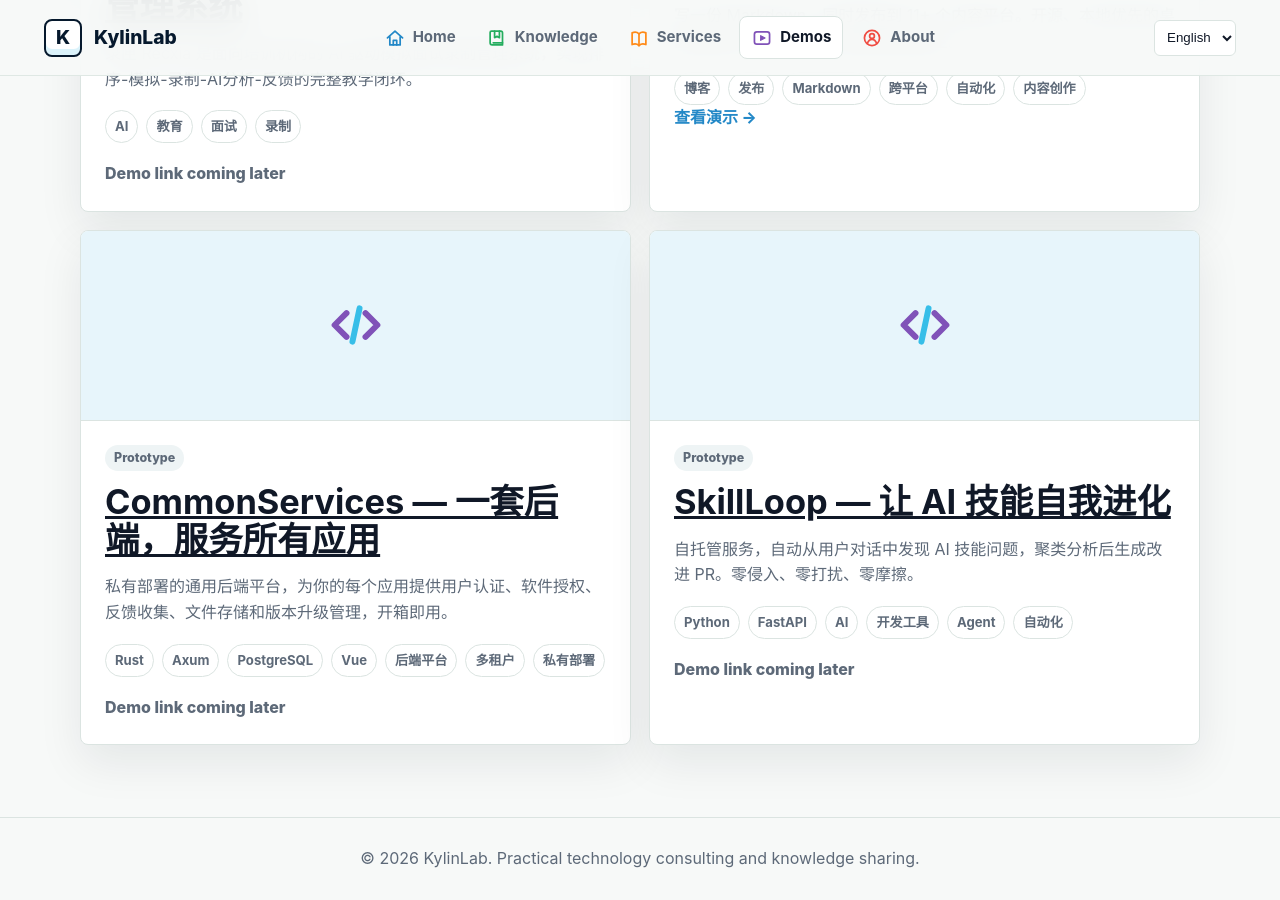
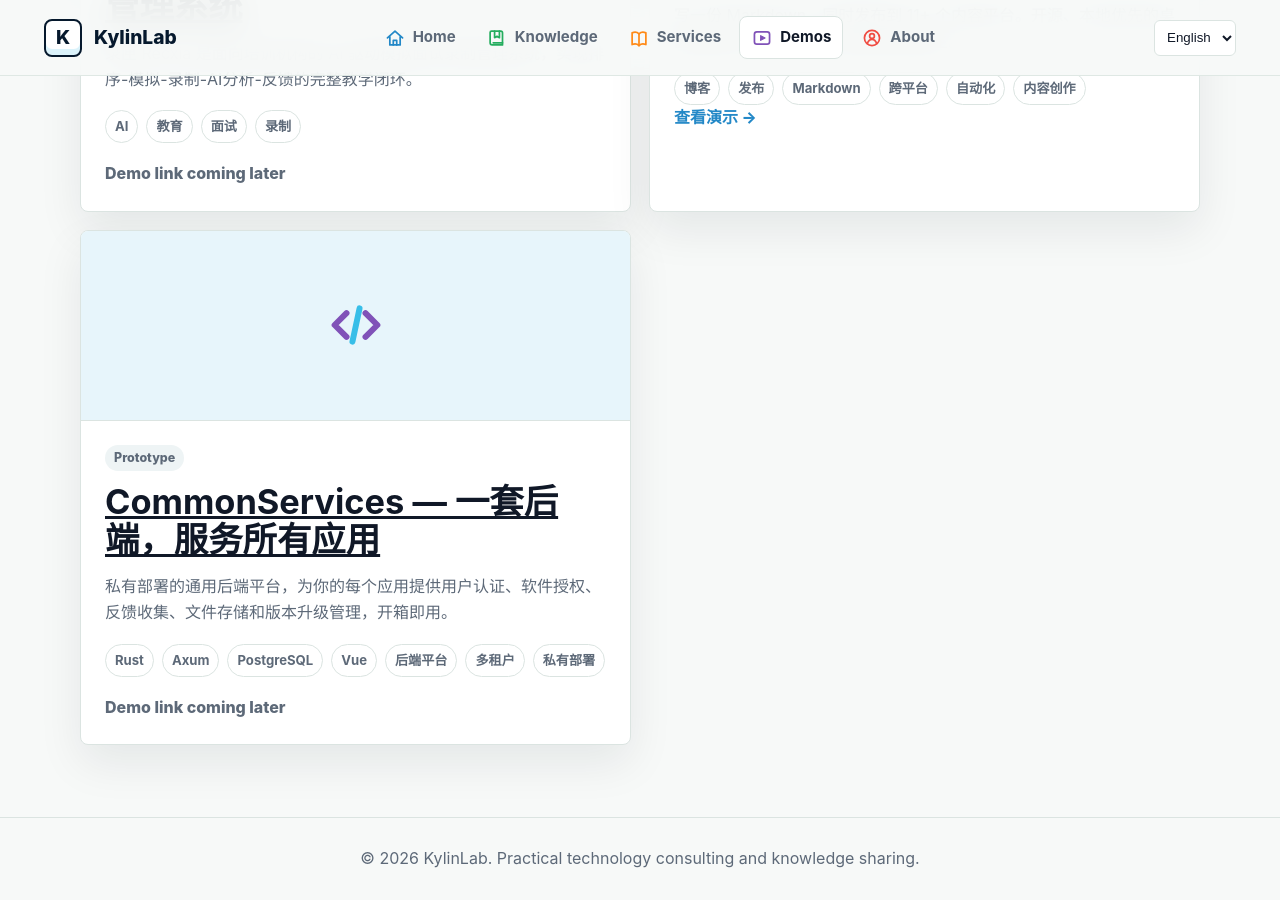
Before and after one commit to KylinLabAI/KylinLabAI.github.io, a Jekyll site: the page built from zh/demos.html, in a window 1280 px wide and 900 px high, scrolled down 1270 px. Built offline with Jekyll 4.4.1, drawn with Linux system fonts in a browser that asks for light colours; some of the changed lines change nothing that is shown.

Commit message:
Remove old SkillLoop demos; fix zh/demos.html to show app logos instead of default icons

```diff
--- a/_demos/02-skillloop.md
+++ /dev/null
@@ -1,157 +0,0 @@
----
-layout: demo-article
-title: "SkillLoop — Self-Healing AI Skills"
-date: 2026-06-11
-category: development
-lang: en
-slug: skillloop
-permalink: /demos/skillloop.html
-tags: ["Python", "FastAPI", "AI", "DevTools", "Agent", "Automation"]
-description: "A self-hosted service that detects AI skill issues from user conversations, clusters them, and generates improvement PRs automatically. Zero friction."
-demo_link: "#"
-status: prototype
----
-
-<div align="center">
-
-# 🔄 SkillLoop — Self-Healing AI Skills
-
-**Your team's AI skills get better every time someone uses them — automatically, with zero extra effort.**
-
-[Quick Start](#quick-start) · [Download](#download) · [中文版](/zh/demos/skillloop.html)
-
-</div>
-
----
-
-## The Problem
-
-Your team built a library of AI skills — prompt templates for code review, doc generation, SQL analysis, and dozens of other tasks. Everyone uses the same skills. Consistency is high. Life is good.
-
-Then reality kicks in:
-
-- A skill works for common cases, but **edge cases** trip it up. Users correct the AI mid-conversation to get the right output.
-- Each person solves the same problem **independently** — in their own chat history, invisible to everyone else.
-- There is **no path** to feed those individual fixes back into the shared skill.
-- The skill stays broken. New team members hit the same wall. Veteran users waste time re-explaining the same fix.
-
-The result? A growing gap between how your skills *should* work and how they *actually* work — widening silently with every conversation.
-
-## The Solution
-
-**SkillLoop** watches your AI conversations transparently, detects when you correct a skill, extracts the issue, and — when enough people hit the same problem — generates a ready-to-review Pull Request that fixes the skill. You just keep working. The skills get better on their own.
-
----
-
-## Core Value
-
-| What You Get | How It Works |
-|---|---|
-| **Skills improve without anyone filing a bug** | SkillLoop hooks into your AI agent's native event system and detects correction signals automatically |
-| **No workflow changes for your team** | Users keep chatting with AI as usual — detection is completely invisible |
-| **Ready-to-merge PRs, not vague reports** | When 3+ users hit the same issue, SkillLoop generates a Draft PR with the fix, root cause, and evidence |
-| **Your data stays on your network** | Self-hosted server with local LLM and embedding — nothing leaves your infrastructure |
-| **One service for all your skills** | Multi-repo skill registry handles skills, plugins, and agents across different Git repos |
-
----
-
-## Key Features
-
-### 1. Zero-Intrusion Detection
-
-SkillLoop uses each AI platform's **native hook system** — no skill code changes, no wrappers, no middleware. Install the adapter once, and every conversation is observed transparently.
-
-### 2. Two-Path Analysis
-
-When a correction is detected, SkillLoop prefers **local analysis** — spawning a background AI agent (Claude Code or Copilot CLI) on your machine. If no local CLI is available, it falls back to the server. Either way, you get the same result.
-
-### 3. Smart Clustering
-
-Similar issues from different users are grouped automatically using sentence embeddings. Duplicate PRs for the same underlying problem are prevented — the skill owner sees one clear PR, not a flood of noise.
-
-### 4. Automatic PR Generation
-
-When a cluster reaches the evidence threshold, SkillLoop fetches the current skill file, generates an improved version, and opens a Draft PR with the problem pattern, root cause, proposed diff, and evidence count.
-
-### 5. Web Admin Dashboard
-
-A built-in admin page for managing skill registries, server settings, correction patterns, and monitoring signals — no config files to edit inside containers.
-
----
-
-## Quick Start
-
-1. **Start the server** — `docker-compose up -d` (one command, one time)
-2. **Install the adapter** — `pip install skillloop-client && skillloop-client install copilot --url http://your-server:8080`
-3. **Use your AI skills as usual** — no changes to your workflow
-4. **SkillLoop detects corrections** — when you say "no, that's wrong" or "try again", it captures the signal
-5. **Review the PR** — when enough evidence accumulates, a Draft PR appears in your skill repo
-
----
-
-## Download
-
-| Component | Install | Requirements |
-|-----------|---------|-------------|
-| Server | `docker-compose up -d` | Docker, 500 MB RAM |
-| Client (pip) | `pip install skillloop-client` | Python 3.10+ |
-| Client (pipx) | `pipx install skillloop-client` | Python 3.10+ |
-
-> The client package has **zero external dependencies** — pure Python stdlib.
-
-### Supported AI Platforms
-
-| Platform | Status | Hook Mechanism |
-|----------|--------|----------------|
-| Claude Code | ✅ Supported | `~/.claude/settings.json` → Stop hook |
-| Copilot CLI | ✅ Supported | `~/.copilot/hooks/` → agentStop |
-| VS Code Copilot Chat | ✅ Supported | Same config as Copilot CLI |
-| Codex CLI | 📋 Planned | Phase 2 |
-| Cursor | 📋 Planned | Phase 2 |
-
----
-
-## Privacy & Data
-
-- **All data stays on your infrastructure** — self-hosted server, local database, no cloud dependency
-- **No account required** — no sign-up, no SaaS, no subscription
-- **Session data is never stored on disk** by the client — streamed to the server on session end
-- **LLM calls stay internal** — configure your own LLM endpoint (DashScope, OpenAI-compatible, or local model)
-
----
-
-## Roadmap
-
-SkillLoop is currently in **prototype** stage.
-
-**What's available now:**
-- Zero-intrusion hooks for Claude Code, Copilot CLI, and VS Code Copilot Chat
-- Two-path architecture (local agent + server fallback)
-- Correction detection with configurable regex patterns (Chinese + English)
-- Issue extraction and clustering via LLM + embeddings
-- Web dashboard and admin UI
-- Multi-repo skill registry with scan-from-repo
-
-**Coming soon:**
-- Codex CLI, Cursor, and Cline adapters (Phase 2)
-- Automatic PR generation with evidence-based diffs
-- Auto-merge mode for high-confidence fixes
-- GitLab and Gitea provider support
-
----
-
-## Community & Support
-
-- [Report an issue](https://github.com/KylinLabAI/kylin-skills/issues)
-- [Read the documentation](docs/)
-- [View the source code](https://github.com/KylinLabAI/kylin-skills)
-
----
-
-<div align="center">
-
-**Ready to let your skills heal themselves?**
-
-[Get Started](#quick-start)
-
-</div>
--- a/_demos/02-skillloop.zh.md
+++ /dev/null
@@ -1,157 +0,0 @@
----
-layout: demo-article
-title: "SkillLoop — 让 AI 技能自我进化"
-date: 2026-06-11
-category: development
-lang: zh
-slug: skillloop
-permalink: /zh/demos/skillloop.html
-tags: ["Python", "FastAPI", "AI", "开发工具", "Agent", "自动化"]
-description: "自托管服务，自动从用户对话中发现 AI 技能问题，聚类分析后生成改进 PR。零侵入、零打扰、零摩擦。"
-demo_link: "#"
-status: prototype
----
-
-<div align="center">
-
-# 🔄 SkillLoop — 让 AI 技能自我进化
-
-**团队每一次使用 AI 技能，都在让它变得更好——全自动，零额外操作。**
-
-[快速上手](#快速上手) · [下载安装](#下载安装) · [English](/demos/skillloop.html)
-
-</div>
-
----
-
-## 痛点
-
-团队精心打造了一套共享 AI 技能库——代码审查、文档生成、SQL 分析……所有人用同一套 Skill，输出质量统一，效率显著提升。
-
-然后现实来了：
-
-- 某个 Skill 在常见场景下表现良好，但**边缘场景**频频翻车。用户不得不在对话中反复纠正 AI。
-- 每个人都在**各自的聊天记录里**独立解决同一个问题——彼此看不见，更谈不上共享。
-- 这些修复**没有路径**回流到共享技能库。
-- 技能一直"坏"着。新人踩同样的坑，老人每次都要重新解释同一个 workaround。
-
-结果就是：技能"应该怎样工作"和"实际怎样工作"之间的差距越拉越大——而且是悄无声息地拉大的。
-
-## 解决方案
-
-**SkillLoop** 透明地观察你的 AI 对话，检测到你纠正技能的行为后，自动提取问题上下文。当足够多的人遇到同一个问题时，SkillLoop 直接生成一个改进 PR——你只管继续工作，技能会自己变好。
-
----
-
-## 核心价值
-
-| 你得到什么 | 怎么做到的 |
-|---|---|
-| **技能自动改进，不用任何人提 Bug** | SkillLoop 接入 AI 平台的原生 Hook 机制，自动检测纠错信号 |
-| **团队工作流零改变** | 用户照常和 AI 聊天，检测完全无感 |
-| **直接收到可合并的 PR，不是模糊的报告** | 当 3 位以上用户遇到同一问题时，SkillLoop 生成包含修复、根因和证据的 Draft PR |
-| **数据完全留在内网** | 自托管服务，本地数据库、本地 LLM 调用，不依赖任何云服务 |
-| **一个服务管理所有技能** | 多仓库技能注册表，统一管理不同 Git 仓库中的技能、插件和 Agent |
-
----
-
-## 主要功能
-
-### 1. 零侵入检测
-
-SkillLoop 利用每个 AI 平台的**原生 Hook 系统**——不改技能代码，不加包装层，不加中间件。装一次适配器，所有对话自动被透明观察。
-
-### 2. 双路径分析
-
-检测到纠错后，SkillLoop 优先在**本地分析**——在你的电脑上启动一个后台 AI Agent（Claude Code 或 Copilot CLI）。如果本地没有 CLI，则回退到服务器处理。无论哪条路径，结果一样。
-
-### 3. 智能聚类
-
-来自不同用户的相似问题自动聚合，使用向量嵌入计算语义相似度。同一根因不会产生重复 PR——技能维护者只看到一个清晰的改进建议，而不是一堆噪音。
-
-### 4. 自动生成 PR
-
-当某个聚类的证据数量达到阈值，SkillLoop 拉取当前技能文件，生成改进版本，创建 Draft PR，附带问题模式、根因分析、变更说明和证据数量。
-
-### 5. Web 管理后台
-
-内置管理页面，可直接在浏览器中管理技能注册表、服务器配置、纠错检测模式和信号监控——不需要进容器改配置文件。
-
----
-
-## 快速上手
-
-1. **启动服务器** — `docker-compose up -d`（一条命令，一次搞定）
-2. **安装适配器** — `pip install skillloop-client && skillloop-client install copilot --url http://your-server:8080`
-3. **照常使用 AI 技能** — 工作流完全不变
-4. **SkillLoop 自动捕获纠错** — 当你说"不对"、"应该是"、"再来一次"时，信号被自动采集
-5. **审阅 PR** — 证据积累到阈值后，技能仓库中出现 Draft PR
-
----
-
-## 下载安装
-
-| 组件 | 安装方式 | 要求 |
-|------|----------|------|
-| 服务端 | `docker-compose up -d` | Docker，500 MB 内存 |
-| 客户端（pip） | `pip install skillloop-client` | Python 3.10+ |
-| 客户端（pipx） | `pipx install skillloop-client` | Python 3.10+ |
-
-> 客户端 **零外部依赖** — 纯 Python 标准库。
-
-### 支持的 AI 平台
-
-| 平台 | 状态 | Hook 机制 |
-|------|------|-----------|
-| Claude Code | ✅ 已支持 | `~/.claude/settings.json` → Stop hook |
-| Copilot CLI | ✅ 已支持 | `~/.copilot/hooks/` → agentStop |
-| VS Code Copilot Chat | ✅ 已支持 | 与 Copilot CLI 共享配置 |
-| Codex CLI | 📋 计划中 | Phase 2 |
-| Cursor | 📋 计划中 | Phase 2 |
-
----
-
-## 隐私与数据
-
-- **所有数据留在你的基础设施内** — 自托管服务器、本地数据库、无云端依赖
-- **无需注册账号** — 没有注册、没有 SaaS、没有订阅
-- **客户端不在本地存储会话数据** — 会话结束后流式上报服务器
-- **LLM 调用留在内网** — 配置你自己的 LLM 端点（DashScope、OpenAI 兼容接口或本地模型）
-
----
-
-## 路线图
-
-SkillLoop 目前处于 **原型** 阶段。
-
-**已实现：**
-- Claude Code、Copilot CLI 和 VS Code Copilot Chat 零侵入 Hook
-- 双路径架构（本地 Agent + 服务器回退）
-- 可配置的纠错检测模式（中文 + 英文正则）
-- LLM + 向量嵌入的问题提取和聚类
-- Web 看板和管理后台
-- 多仓库技能注册表，支持从仓库自动扫描注册
-
-**即将到来：**
-- Codex CLI、Cursor、Cline 适配器（Phase 2）
-- 基于证据的自动 PR 生成
-- 高置信度修复的自动合并模式
-- GitLab 和 Gitea 支持
-
----
-
-## 社区与支持
-
-- [提交 Issue](https://github.com/KylinLabAI/kylin-skills/issues)
-- [查看文档](docs/)
-- [查看源码](https://github.com/KylinLabAI/kylin-skills)
-
----
-
-<div align="center">
-
-**准备好让你的 AI 技能自我进化了吗？**
-
-[立即开始](#快速上手)
-
-</div>
--- a/zh/demos.html
+++ b/zh/demos.html
@@ -17,7 +17,11 @@
           {% for demo in demos %}
           <article class="demo-card">
             <div class="demo-preview {% if demo.category == 'automation' %}green-preview{% elsif demo.category == 'pm' %}orange-preview{% elsif demo.category == 'development' %}blue-preview{% elsif demo.category == 'ai' %}violet-preview{% endif %}">
+              {% if demo.logo %}
+              <img src="{{ demo.logo }}" alt="{{ demo.title }} logo">
+              {% else %}
               <img src="/assets/resources/icon-{% if demo.category == 'automation' %}automation{% elsif demo.category == 'pm' %}project{% elsif demo.category == 'development' %}code{% elsif demo.category == 'ai' %}prototype{% endif %}.svg" alt="">
+              {% endif %}
             </div>
             <div class="demo-body">
               <p class="tag" data-i18n="demos.tag.prototype">原型</p>
```
